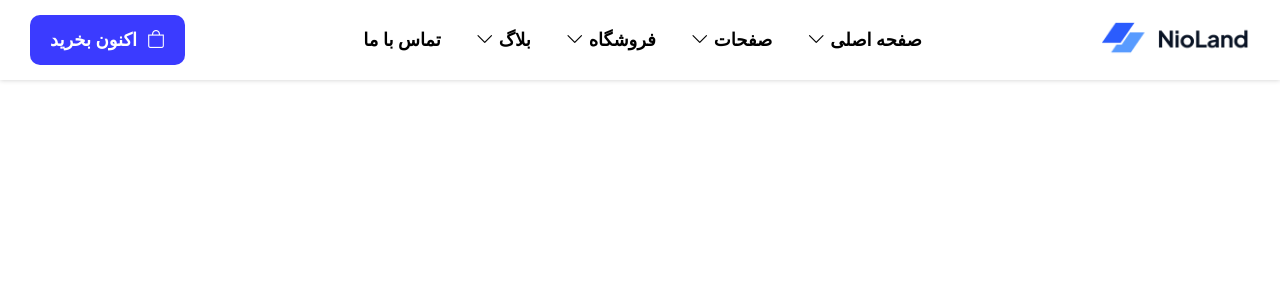
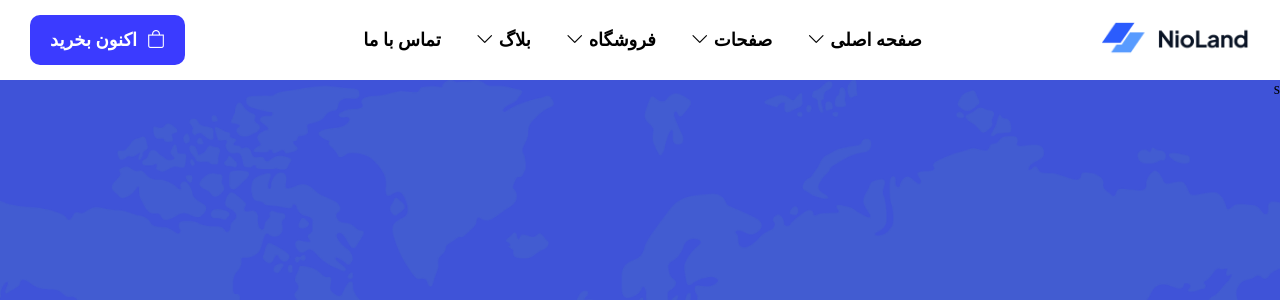
Before and after one commit to Zeynab-jalalian/nioland-mpv-react, a React (Vite) app: page / in a window 1280 px wide. Shown: the top 300 px of the page. Built offline with nearby package versions, Linux system fonts and the light colour scheme.

Commit message:
bg of home

```diff
--- a/src/App.jsx
+++ b/src/App.jsx
@@ -1,11 +1,13 @@
 import React from 'react'
 import "./App.css"
 import Header from './components/Header'
+import Home from './components/Home'
 
 function App() {
   return (
     <div>
       <Header/>
+      <Home/>
     </div>
   )
 }
--- /dev/null
+++ b/src/components/Home.css
@@ -0,0 +1,8 @@
+.home{
+    width: 100%;
+    height: 100vh;
+    background-color: #3F53D8;
+    background-image: url('/public/img/map-ban1.png');
+    background-position: center center;
+    background-size: cover;
+}
--- /dev/null
+++ b/src/components/Home.jsx
@@ -0,0 +1,14 @@
+import React from 'react'
+import "./Home.css"
+
+function Home() {
+  return (
+    <div>
+      <div className="home">
+        s
+      </div>
+    </div>
+  )
+}
+
+export default Home
```
Also changed, not shown: public/img/map-ban1.png (added).
